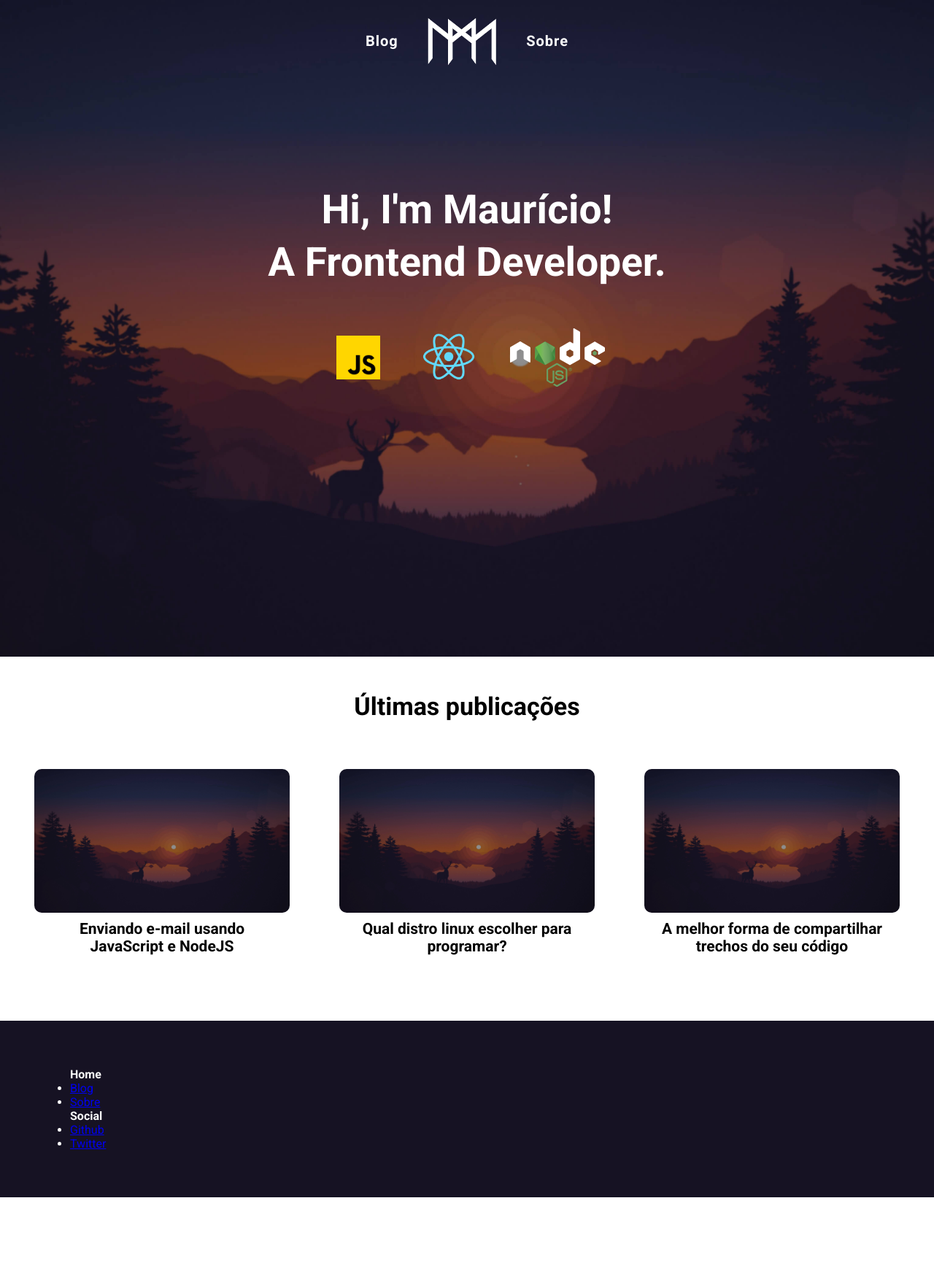
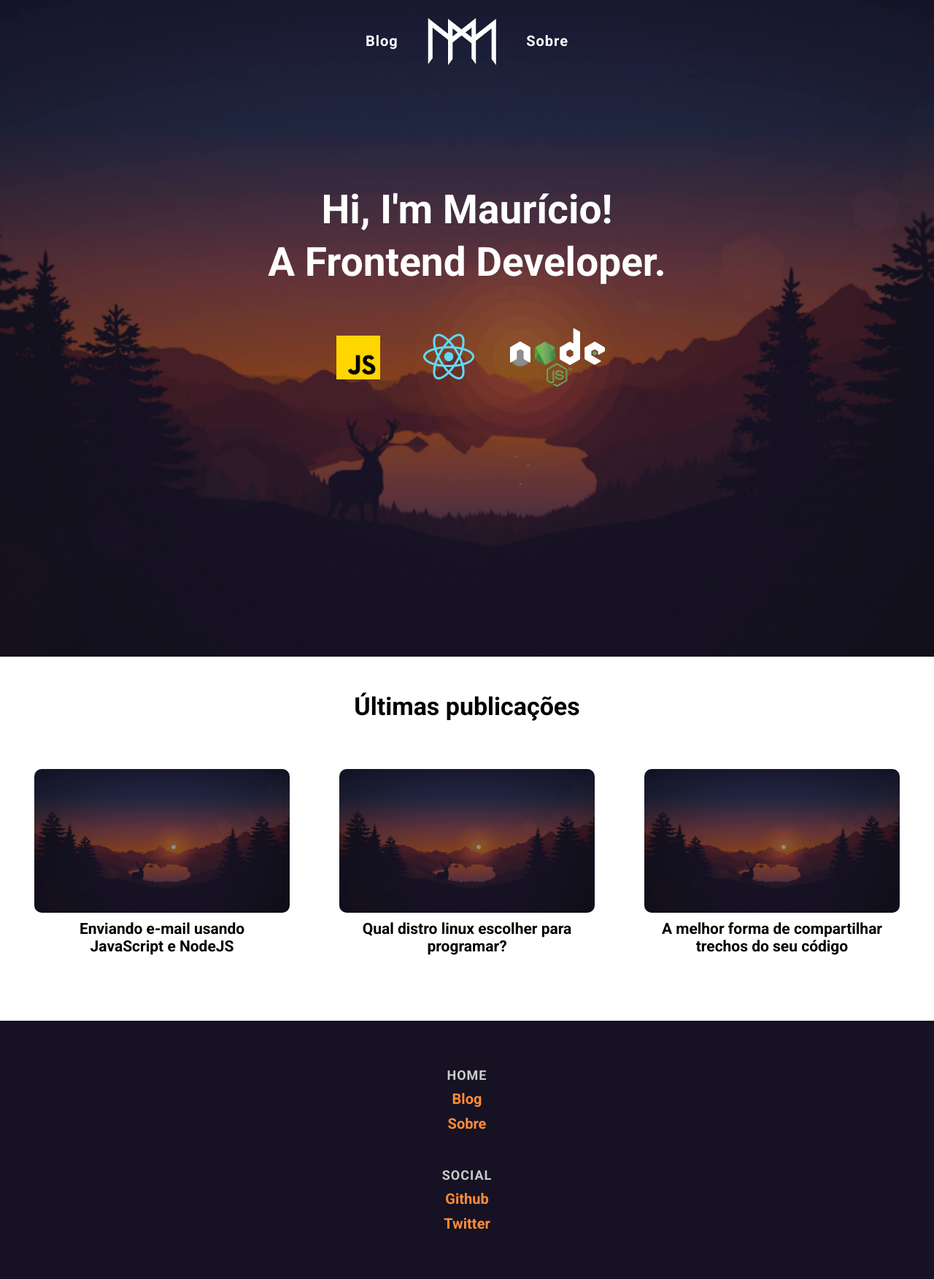
Before and after one commit to mauriciomutte/old-mauriciomutte.github.io, a Jekyll site: the page built from index.html, in a window 1280 px wide. Shown: the whole page at 73% size. Built offline with Jekyll 4.4.1, drawn with Linux system fonts in a browser that asks for light colours; before the commit the page ends 1641 px from its top, so only the background shows below that.

```diff
--- a/assets/css/main.css
+++ b/assets/css/main.css
@@ -80,7 +80,24 @@ body {
 
 .footer {
   background-color: #161223;
-  padding: 4em 6em;
-  color: #fff; }
+  color: #fff;
+  padding: 1em 6em;
+  text-align: center; }
+  .footer ul {
+    list-style: none; }
+    .footer ul li {
+      margin: 10px 0; }
+    .footer ul a {
+      color: #ff8c39;
+      font-size: 20px;
+      font-weight: bold;
+      text-decoration: none; }
+  .footer__site, .footer__social {
+    margin: 3em; }
+    .footer__site__title, .footer__social__title {
+      color: #ccc;
+      font-size: 18px;
+      text-transform: uppercase;
+      letter-spacing: 1px; }
 
 /*# sourceMappingURL=main.css.map */
```
Also changed, not shown: assets/css/main.scss (+29 -1 lines), 1 other file.
